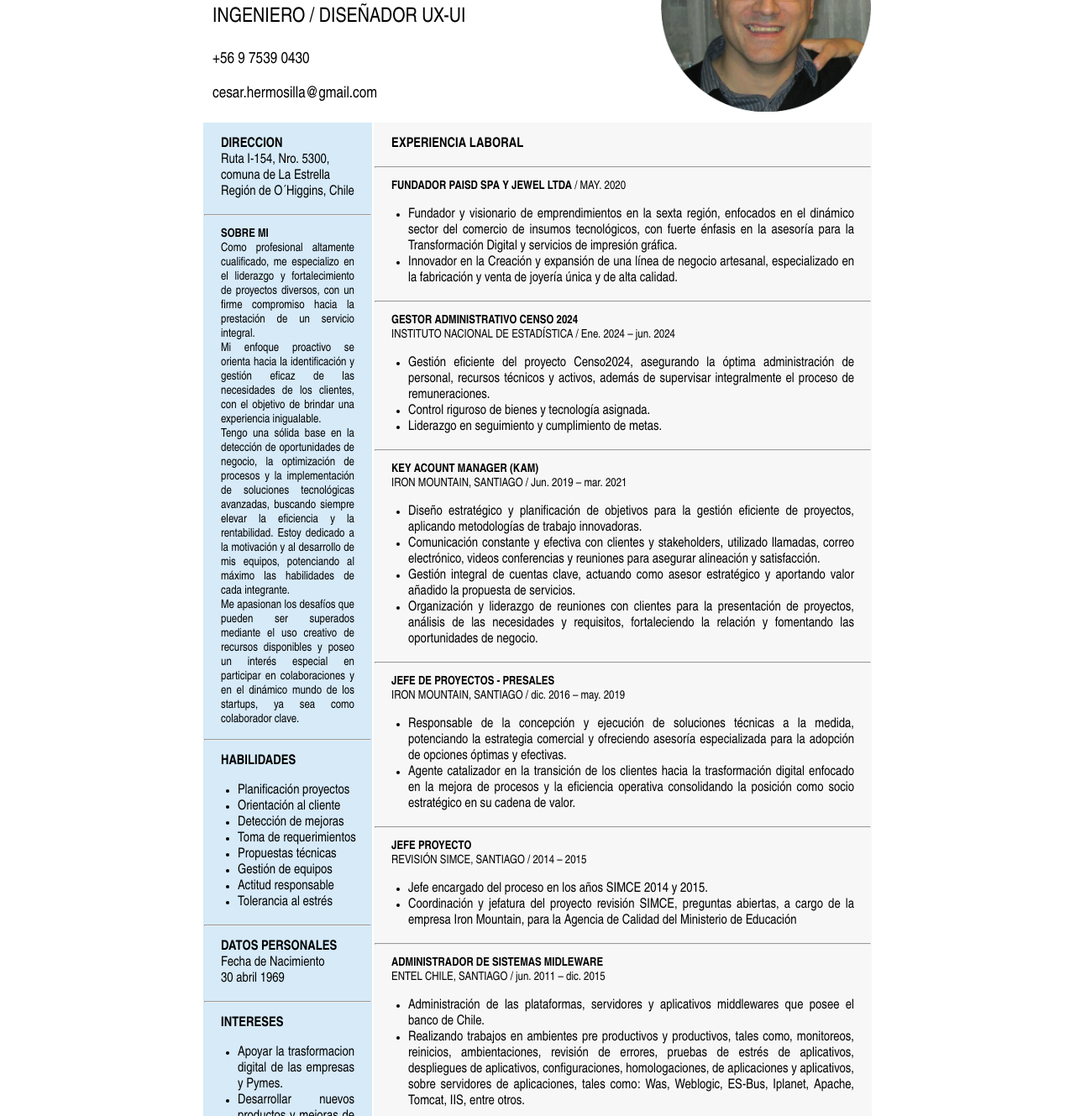
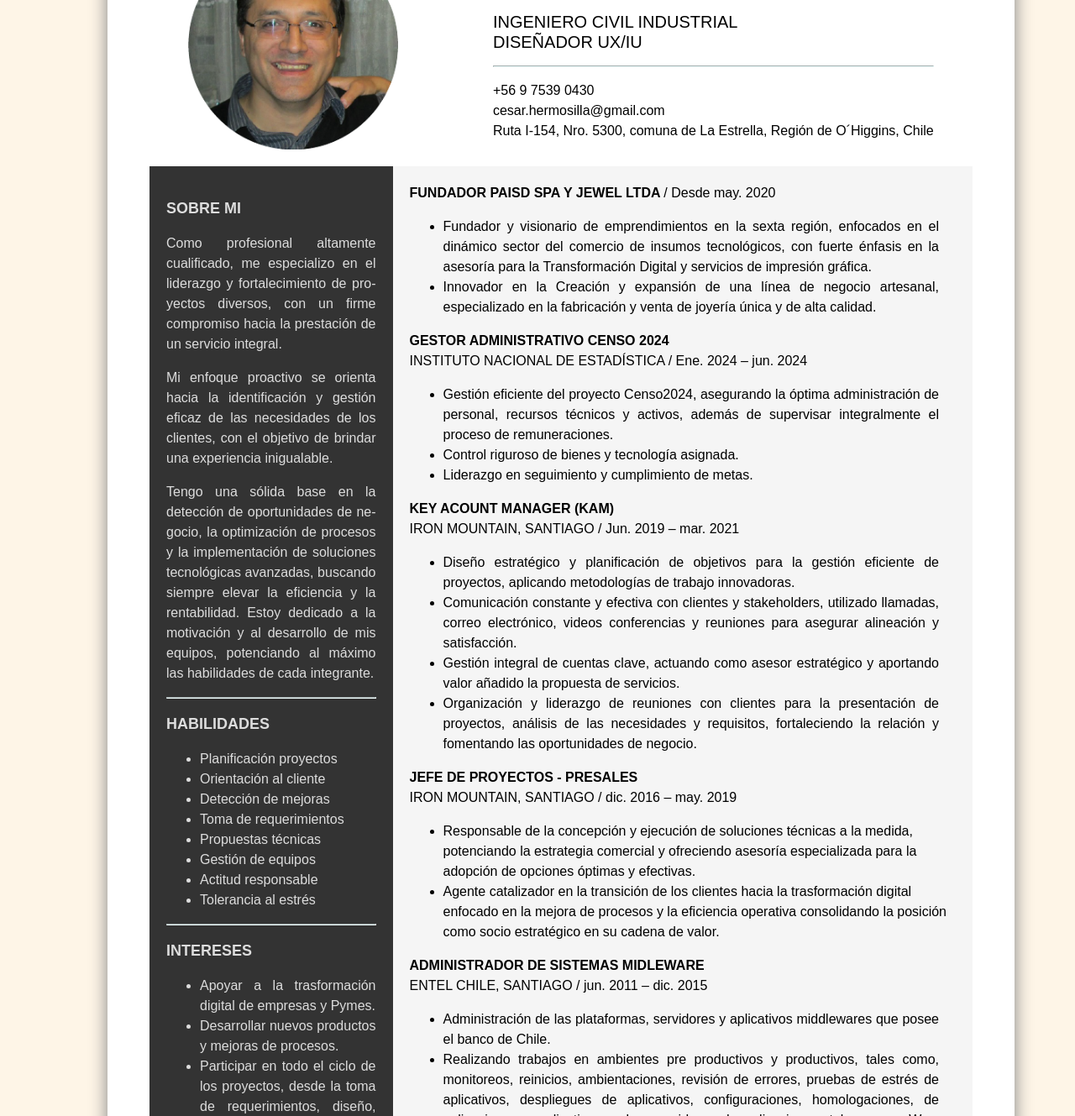
Before and after one commit to jackokraus/chermosillal.github.io, a plain HTML site: page index.html in a window 1280 px wide. Shown: the part 132-1461 px from the top of the page at 84% size. Drawn offline with Linux system fonts and the light colour scheme.

Commit message:
CV complmentado

```diff
--- a/assets/css/style.css
+++ b/assets/css/style.css
@@ -0,0 +1,76 @@
+ *{
+    font-family:Arial, Helvetica, sans-serif;
+    line-height:1.5rem;
+    font-size: 16px;
+ }
+ body {
+    width: 1024px;
+    margin:0px auto;
+    background-color: #fef5e7;
+}
+.contenedor{
+    width: 980px;
+    background-color: #ffffff;
+    padding: 50px;
+    margin-top: 10px;
+    box-shadow: 0px 0px 20px grey;
+}
+.header{
+    height: 250px;
+    display: flex;
+    justify-content: space-around;
+}
+.foto{
+    width: 250px;
+    height: 250px;
+}
+.cabecera{
+    padding-left: 20px;
+}
+.cuerpo{
+    display: flex;
+    margin-top: 20px;
+}
+.zona_iz{
+    width: 280px;
+    background-color:#333333;
+    padding: 20px;
+    color: #dddddd;
+    text-align:justify;
+    font-size: 14px;
+
+}
+.zona_dr{
+    width: 730px;
+    background-color: #f5f5f5;
+    padding: 20px;
+}
+h1{
+    font-size: 26px;
+    font-weight: 650;
+}
+h2{
+    font-size: 20px;
+    font-weight: 300;
+}
+h3{
+    font-size: 18px;
+    font-weight: 600;
+}
+hr{
+    border-color:azure;
+}
+a{ /* Manejamos las caracteristicas de los links*/
+    outline: none;
+    text-decoration: none;
+    padding: 2px 1px 0;
+    }
+    a:link {
+    color: #fff;
+    }
+    a:visited {
+    color: #fff;
+    }
+    a:hover {
+    border-bottom: 2px solid;
+    }
--- a/index.html
+++ b/index.html
@@ -3,49 +3,46 @@
 <head>
     <meta charset="UTF-8">
     <meta name="viewport" content="whidt-device-width, initial-scale=1.0">
-    <title>Curriculum Cesar Hermosilla</title>
+    <title>Curriculum Cesar Hermosilla Legent</title>
+    <link rel="stylesheet" href="./assets/css/style.css">
 </head>
 <body>
-    <div style="width: 800px; margin: 0 auto;">
-    <table>
-        <tr>
-            <td align="left" style="width: 600px; font-family:'arial narrow', Tahoma, Geneva, Verdana, sans-serif;" >
-                <h1 ><p style="margin-left: 10px; font-weight: 200">CESAR ESTEBAN HERMOSILLA LEGENT</p></h1>
+    <section class="contenedor">
+        <header class="header">
+            <div class="foto">
+                <img src="./assets/img/chl.png" width="250" height="250" alt="Cesar Hermosilla" >
+            </div>
+            <div class="cabecera">
+                <h1>CESAR ESTEBAN HERMOSILLA LEGENT</h1>
                 <hr>
-                <h2><p style="margin-left: 10px; font-weight: 200">INGENIERO / DISEÑADOR UX-UI</p></h2>
-                <h3><p style="margin-left: 10px; font-weight: 200">+56 9 7539 0430</p></h3>
-                <h3><p style="margin-left: 10px; font-weight: 200">cesar.hermosilla@gmail.com</p></h3>
-             </td>
-            <td align="left" style="width: 200px;" >
-                <img src="./assets/img/chl.png" width="250" height="250" alt="Cesar Hermosilla" >
-            </td>
-        </tr>
-    </table>
-
-    <table>
-        <tr>
-            <!-- Sección izquierda -->
-            <td align="left" valign="top" style="width: 200px; font-family:'arial narrow', Tahoma, Geneva, Verdana, sans-serif;" bgcolor="#d6eaf8">
-                <P style="margin-left: 20px; font-weight: 300 ; margin-right: 20px">
-                    <b>DIRECCION </b><br>
-                    Ruta I-154, Nro. 5300, comuna de La Estrella <br> Región de O´Higgins, Chile
-                </P><hr>
-                <P style="margin-left: 20px; margin-right: 20px ; text-align: justify; font-weight: 300; font-size: 14px">
-                    <b>SOBRE MI </b><br>
+                <h2>INGENIERO CIVIL INDUSTRIAL <br> DISEÑADOR UX/IU</h2>
+                <hr>
+                <p>
+                    +56 9 7539 0430<br>cesar.hermosilla@gmail.com<br>
+                    Ruta I-154, Nro. 5300, comuna de La Estrella, Región de O´Higgins, Chile
+                </p>
+            </div>
+        </header>
+        <section class="cuerpo">
+            <div class="zona_iz">
+                <h3>SOBRE MI </h3>
+                <p>
                     Como profesional altamente cualificado, me especializo en el liderazgo y fortalecimiento
-                    de proyectos diversos, con un firme compromiso hacia la prestación de un servicio integral.<br>
+                    de pro-yectos diversos, con un firme compromiso hacia la prestación de un servicio integral.
+                </p>
+                <p>
                     Mi enfoque proactivo se orienta hacia la identificación y gestión eficaz de las necesidades de los clientes,
-                    con el objetivo de brindar una experiencia inigualable. <br>
-                    Tengo una sólida base en la detección de oportunidades de negocio,
+                    con el objetivo de brindar una experiencia inigualable.
+                </p>
+                <p>
+                    Tengo una sólida base en la detección de oportunidades de ne-gocio,
                     la optimización de procesos y la implementación de soluciones tecnológicas avanzadas, buscando
                     siempre elevar la eficiencia y la rentabilidad. Estoy dedicado a la motivación y al desarrollo de mis equipos,
-                    potenciando al máximo las habilidades de cada integrante. <br>
-                    Me apasionan los desafíos que pueden ser superados mediante el uso creativo de recursos disponibles y poseo un interés especial en participar en colaboraciones
-                    y en el dinámico mundo de los startups, ya sea como colaborador clave.
-                </P><hr>
-                <P style="margin-left: 20px; font-weight: 300">
-                    <b>HABILIDADES</b><br>
-                    <ul style="font-weight: 300">
+                    potenciando al máximo las habilidades de cada integrante.
+                </p>
+                <hr>
+                <h3>HABILIDADES</h3>
+                <ul>
                     <li>Planificación proyectos</li>
                     <li>Orientación al cliente</li>
                     <li>Detección de mejoras</li>
@@ -55,38 +52,29 @@
                     <li>Actitud responsable</li>
                     <li>Tolerancia al estrés</li>
                 </ul>
-                </P><hr>
-                <P style="margin-left: 20px; font-weight: 300; margin-right: 20px">
-                    <b>DATOS PERSONALES</b><br>
-                    Fecha de Nacimiento<br>
-                    30 abril 1969
-                </P> <hr>
-                <P style="margin-left: 20px; font-weight: 300; margin-right: 20px">
-                    <b>INTERESES</b><br>
-                    <ul style="font-weight: 300; text-align: justify; margin-right: 20px ">
-                        <li>Apoyar la trasformacion digital de las empresas y Pymes.</li>
+                <hr>
+                    <h3>INTERESES</h3>
+                    <ul>
+                        <li>Apoyar a la trasformación digital de empresas y Pymes.</li>
                         <li>Desarrollar nuevos productos y mejoras de procesos.</li>
                         <li>Participar en todo el ciclo de los proyectos, desde la toma de requerimientos, diseño,
                             preventas, gestión, control, implementación y puesta en marcha.</li>
                         <li>Diseño de interfases de aplicaciones y sitios web.</li>
                     </ul>
-                </P><hr>
-                <P style="margin-left: 20px; font-weight: 300; margin-right: 20px"><b>SITIOS WEB y REDES</b></P>
+                <hr>
                 <ol style="font-weight: 300; text-align: justify; margin-right: 20px ">
                     <li><a href="https://cesarh.cl" target="_blank">www.cesarh.cl</a></li>
                     <li><a href="https://www.linkedin.com/in/cesarhermosilla1/" target="_blank">Linkedin</a></li>
                     <li><a href="https://www.behance.net/cesarher" target="_blank">Behance</a></li>
                     <li><a href="https://cesarh.cl/portafolio.html" target="_blank">Portafolio Personal</a></li>
                 </ol>
-            </td>
-            <!-- sección derecha -->
-            <td align="left" valign="top" style="width: 600px; font-family:'arial narrow', Tahoma, Geneva, Verdana, sans-serif;" bgcolor="#f7f7f7">
-                <p style=" margin-left: 20px; font-family:'arial narrow', Tahoma, Geneva, Verdana, sans-serif;">
-                    <b>EXPERIENCIA LABORAL</b><br>
-                </p>
                 <hr>
-                <P style="margin-left: 20px; margin-right: 10px ; text-align: justify; font-weight: 300; font-size: 14px">
-                    <b>FUNDADOR PAISD SPA Y JEWEL LTDA </b> / MAY. 2020
+                <p>
+                    <h3>DATO ADICIONAL</h3>
+                    <p>Soy un discipúlo de Cristo y camino por su senda...</p>
+            </div>
+            <div class="zona_dr">
+                <b>FUNDADOR PAISD SPA Y JEWEL LTDA </b> / Desde may. 2020
                 <ul style="font-weight: 300; text-align: justify; margin-right: 20px">
                     <li>Fundador y visionario de emprendimientos en la sexta región, enfocados en el
                         dinámico sector del comercio de insumos tecnológicos, con fuerte énfasis en la
@@ -96,9 +84,6 @@
                         especializado en la fabricación y venta de joyería única y de alta calidad.
                     </li>
                 </ul>
-                </P>
-                <hr>
-                <P style="margin-left: 20px ; text-align: justify; font-weight: 300; font-size: 14px">
                 <b>GESTOR ADMINISTRATIVO CENSO 2024</b><br>INSTITUTO NACIONAL DE ESTADÍSTICA / Ene. 2024 – jun. 2024
                 <ul style="font-weight: 300; text-align: justify; margin-right: 20px ">
                     <li>Gestión eficiente del proyecto Censo2024, asegurando la óptima administración de
@@ -108,9 +93,6 @@
                     <li>Control riguroso de bienes y tecnología asignada.</li>
                     <li>Liderazgo en seguimiento y cumplimiento de metas.</li>
                 </ul>
-                </P>
-                <hr>
-                <P style="margin-left: 20px; margin-right: 10px ; text-align: justify; font-weight: 300; font-size: 14px">
                 <b>KEY ACOUNT MANAGER (KAM)</b><br>IRON MOUNTAIN, SANTIAGO / Jun. 2019 – mar. 2021
                 <ul style="font-weight: 300; text-align: justify; margin-right: 20px">
                     <li>
@@ -133,11 +115,8 @@
                     </li>
 
                 </ul>
-                </P>
-                <hr>
-                <P style="margin-left: 20px; margin-right: 10px ; text-align: justify; font-weight: 300; font-size: 14px">
                 <b>JEFE DE PROYECTOS - PRESALES</b><br>IRON MOUNTAIN, SANTIAGO / dic. 2016 – may. 2019
-                    <ul style="font-weight: 300; text-align: justify; margin-right: 20px">
+                <ul >
                     <li>
                         Responsable de la concepción y ejecución de soluciones técnicas a la medida,
                         potenciando la estrategia comercial y ofreciendo asesoría especializada para la
@@ -149,22 +128,6 @@
                         como socio estratégico en su cadena de valor.
                     </li>
                 </ul>
-                </P>
-                <hr>
-                <P style="margin-left: 20px; margin-right: 10px ; text-align: justify; font-weight: 300; font-size: 14px">
-                    <b>JEFE PROYECTO</b><br>REVISIÓN SIMCE, SANTIAGO / 2014 – 2015
-                    <ul style="font-weight: 300; text-align: justify; margin-right: 20px">
-                        <li>
-                            Jefe encargado del proceso en los años SIMCE 2014 y 2015.
-                        </li>
-                        <li>
-                            Coordinación y jefatura del proyecto revisión SIMCE, preguntas abiertas, a cargo de la empresa
-                            Iron Mountain, para la Agencia de Calidad del Ministerio de Educación
-                        </li>
-                    </ul>
-                </P>
-                <hr>
-                <P style="margin-left: 20px; margin-right: 10px ; text-align: justify; font-weight: 300; font-size: 14px">
                 <b>ADMINISTRADOR DE SISTEMAS MIDLEWARE</b><br>ENTEL CHILE, SANTIAGO / jun. 2011 – dic. 2015
                 <ul style="font-weight: 300; text-align: justify; margin-right: 20px">
                     <li>
@@ -177,22 +140,18 @@
                         Apache, Tomcat, IIS, entre otros.
                     </li>
                 </ul>
-                </P>
                 <hr>
-                <p style=" margin-left: 20px; font-family:'arial narrow', Tahoma, Geneva, Verdana, sans-serif;">
                 <b>EDUCACIÓN</b><br>
                 <ul style="font-weight: 300">
+                    <li><b>Bootcam Frontend-react</b><br>Desafio Latam Chile, En Desarrollo</li>
+                    <li><b>Bootcam Diseño UX/UI</b><br>Desafio Latam Chile, En Desarrollo</li>
                     <li><b>Diplomado en Herramientas para la Transformación Digital.</b><br>U. Adolfo Ibáñez, Santiago 2021</li>
                     <li><b>Diplomado Gestión de Operaciones y Trasformación Digital. </b><br>U. Católica de Chile, Santiago 2019</li>
-                        <li><b>Ingenieria Civil Industrial.</b> <br> Universidad Mayor, Santiago. <br>Titulado en 2014</li>
-                        <li><b>Ingeniería Ejecución Computación e Informática. </b><br> Universidad Mayor, Santiago. <br>Egresado 2008</li>
+                    <li><b>Ingenieria Civil Industrial.</b> <br> Universidad Mayor, Santiago. / Titulado en 2014</li>
+                    <li><b>Ingeniería Ejecución Computación e Informática. </b><br> Universidad Mayor, Santiago. / Egresado 2008</li>
                 </ul>
-                </p>
-            </td>
-
-        </tr>
-    </table>
             </div>
+        </section>
 </body>
 
 </html>
```
Also changed, not shown: assets/fonts/Cambria-Font-For Android.ttf (added), assets/fonts/Cambria-Font-For-Linux.ttf (added), assets/fonts/Cambria-Font-For-MAC.ttf (added), assets/fonts/Cambria-Font-For-Windows.ttf (added), assets/fonts/Roboto-Light.ttf (added), assets/fonts/Roboto-Medium.ttf (added), assets/fonts/calibri-bold-italic.ttf (added), assets/fonts/calibri-bold.ttf (added), assets/fonts/calibri-italic.ttf (added), assets/fonts/calibri-regular.ttf (added). Lines whose indentation alone changed are shown as unchanged.
